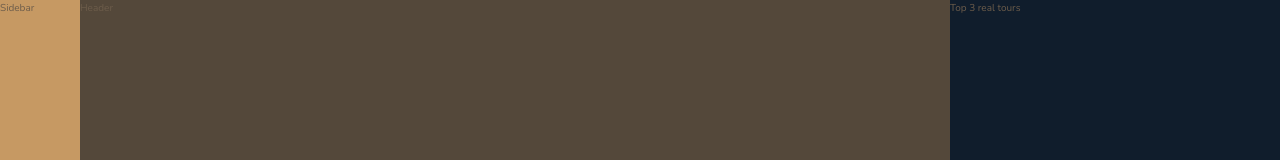
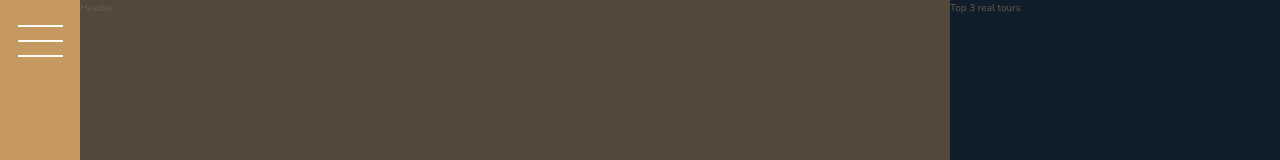
Before and after one commit to tringaprekorogja/nexter, a website: page index.html in a window 1280 px wide. Shown: the top 160 px of the page. Drawn offline with nearby package versions, Linux system fonts and the light colour scheme.

Commit message:
Build the sidebar

```diff
--- a/index.html
+++ b/index.html
@@ -13,7 +13,7 @@
     </head>
     <body class="container">
         <div class="sidebar">
-            Sidebar
+            <button class="nav-btn"></button>
         </div>
         <header class="header">
             Header
--- a/sass/_sidebar.scss
+++ b/sass/_sidebar.scss
@@ -2,4 +2,25 @@
     background-color: $color-primary;
     grid-column: sidebar-start /sidebar-end;
     grid-row: 1 /-1;
+    display: flex;
+    justify-content: center;
 }
+
+.nav-btn {
+    border: none;
+    border-radius: none;
+    background-color: #fff;
+    height: 2px;
+    width: 4.5rem;
+    margin-top: 4rem;
+    &::before,
+    &::after {
+        content: "";
+        background-color: #fff;
+        height: 2px;
+        width: 4.5rem;
+        display: block;
+    }
+    &::before {transform: translateY(-1.5rem);}
+    &::after {transform: translateY(1.3rem);}
+}
```
Also changed, not shown: css/style.css.
